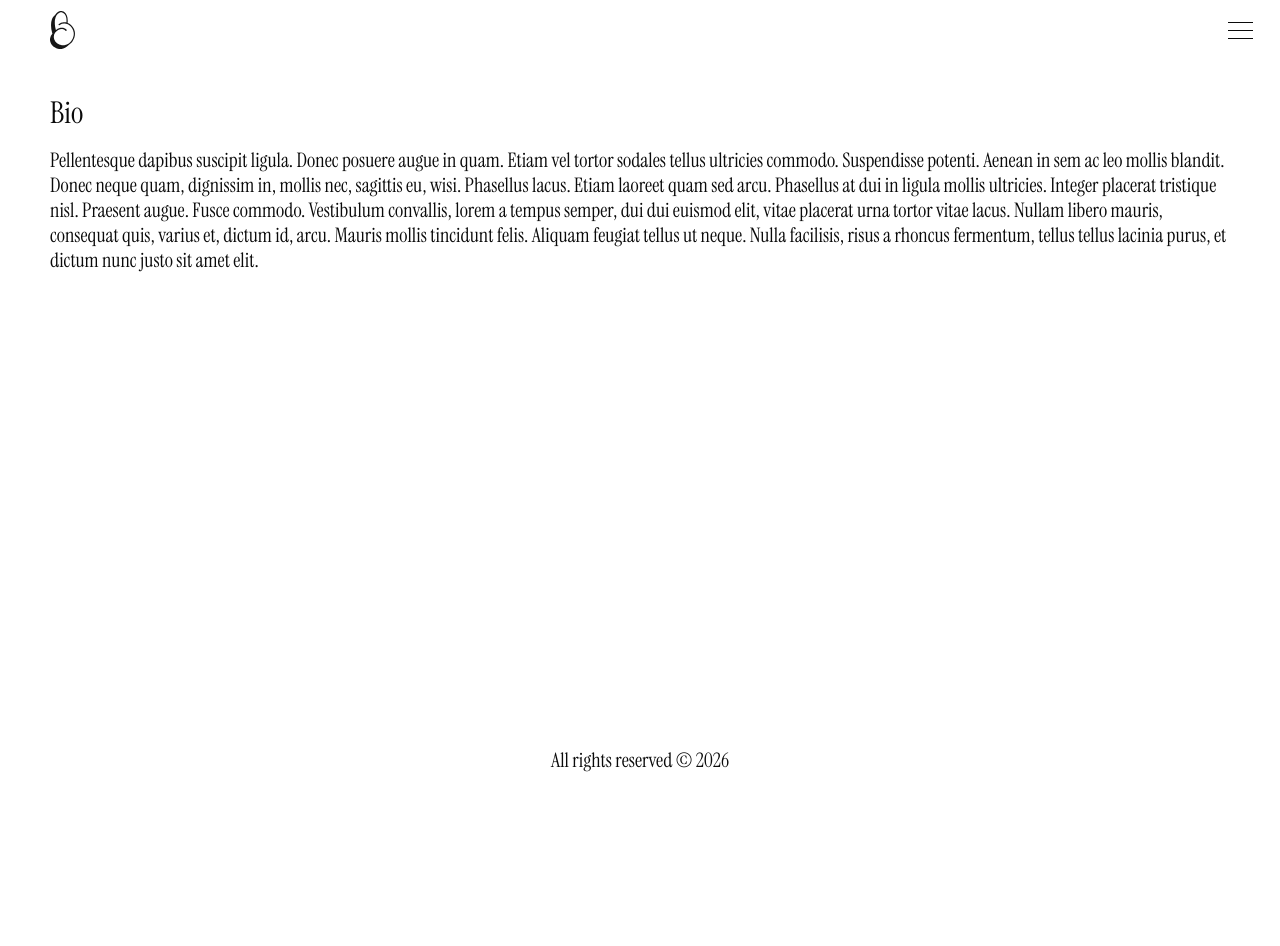
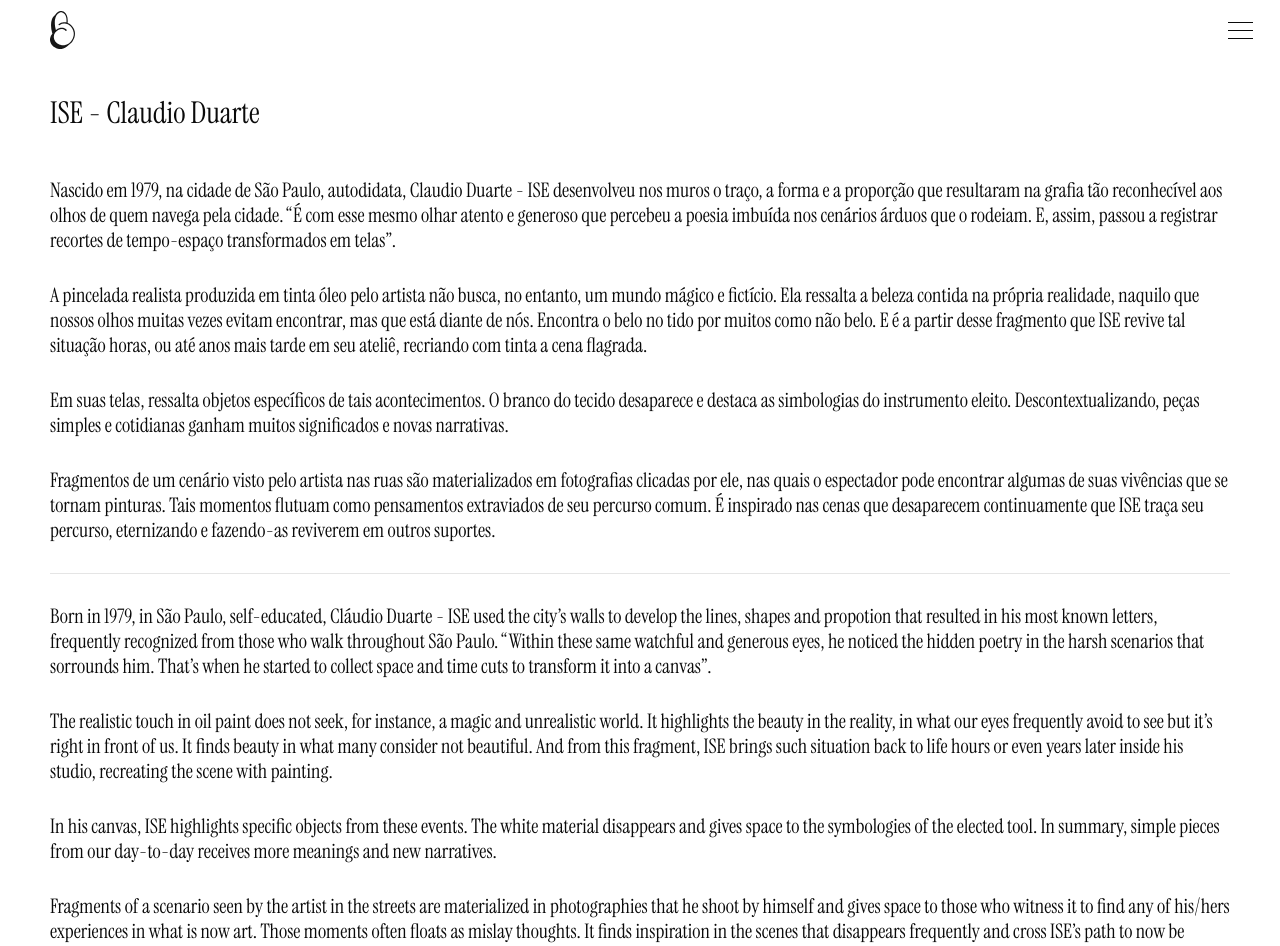
Before and after one commit to zerinoid/iseclaudio-front, a Next.js app: page /bio in a window 1280 px wide. Shown: the top 946 px of the page. Before the commit the page ends 800 px from the top, so only its background shows below. Built offline with nearby package versions, Linux system fonts and the light colour scheme.

Commit message:
feat: bio text hardcoded; migrated from older portal

```diff
--- a/src/app/bio/page.tsx
+++ b/src/app/bio/page.tsx
@@ -1,20 +1,84 @@
+import Image from 'next/image'
+
 export default function Bio() {
   return (
     <section className="pt-10">
-      <h1 className="text-5xl mb-8">Bio</h1>
-      <p>
-        Pellentesque dapibus suscipit ligula. Donec posuere augue in quam. Etiam
-        vel tortor sodales tellus ultricies commodo. Suspendisse potenti. Aenean
-        in sem ac leo mollis blandit. Donec neque quam, dignissim in, mollis
-        nec, sagittis eu, wisi. Phasellus lacus. Etiam laoreet quam sed arcu.
-        Phasellus at dui in ligula mollis ultricies. Integer placerat tristique
-        nisl. Praesent augue. Fusce commodo. Vestibulum convallis, lorem a
-        tempus semper, dui dui euismod elit, vitae placerat urna tortor vitae
-        lacus. Nullam libero mauris, consequat quis, varius et, dictum id, arcu.
-        Mauris mollis tincidunt felis. Aliquam feugiat tellus ut neque. Nulla
-        facilisis, risus a rhoncus fermentum, tellus tellus lacinia purus, et
-        dictum nunc justo sit amet elit.
+      <h1 className="text-5xl mb-20">ISE - Claudio Duarte</h1>
+      <p className="mb-12">
+        Nascido em 1979, na cidade de São Paulo, autodidata, Claudio Duarte -
+        ISE desenvolveu nos muros o traço, a forma e a proporção que resultaram
+        na grafia tão reconhecível aos olhos de quem navega pela cidade. “É com
+        esse mesmo olhar atento e generoso que percebeu a poesia imbuída nos
+        cenários árduos que o rodeiam. E, assim, passou a registrar recortes de
+        tempo-espaço transformados em telas”.
       </p>
+      <p className="mb-12">
+        A pincelada realista produzida em tinta óleo pelo artista não busca, no
+        entanto, um mundo mágico e fictício. Ela ressalta a beleza contida na
+        própria realidade, naquilo que nossos olhos muitas vezes evitam
+        encontrar, mas que está diante de nós. Encontra o belo no tido por
+        muitos como não belo. E é a partir desse fragmento que ISE revive tal
+        situação horas, ou até anos mais tarde em seu ateliê, recriando com
+        tinta a cena flagrada.
+      </p>
+      <p className="mb-12">
+        Em suas telas, ressalta objetos específicos de tais acontecimentos. O
+        branco do tecido desaparece e destaca as simbologias do instrumento
+        eleito. Descontextualizando, peças simples e cotidianas ganham muitos
+        significados e novas narrativas.
+      </p>
+      <p className="mb-12">
+        Fragmentos de um cenário visto pelo artista nas ruas são materializados
+        em fotografias clicadas por ele, nas quais o espectador pode encontrar
+        algumas de suas vivências que se tornam pinturas. Tais momentos flutuam
+        como pensamentos extraviados de seu percurso comum. É inspirado nas
+        cenas que desaparecem continuamente que ISE traça seu percurso,
+        eternizando e fazendo-as reviverem em outros suportes.
+      </p>
+      <hr className="mb-12" />
+      <p className="mb-12">
+        Born in 1979, in São Paulo, self-educated, Cláudio Duarte - ISE used the
+        city’s walls to develop the lines, shapes and propotion that resulted in
+        his most known letters, frequently recognized from those who walk
+        throughout São Paulo. “Within these same watchful and generous eyes, he
+        noticed the hidden poetry in the harsh scenarios that sorrounds him.
+        That’s when he started to collect space and time cuts to transform it
+        into a canvas”.
+      </p>
+
+      <p className="mb-12">
+        The realistic touch in oil paint does not seek, for instance, a magic
+        and unrealistic world. It highlights the beauty in the reality, in what
+        our eyes frequently avoid to see but it’s right in front of us. It finds
+        beauty in what many consider not beautiful. And from this fragment, ISE
+        brings such situation back to life hours or even years later inside his
+        studio, recreating the scene with painting.
+      </p>
+
+      <p className="mb-12">
+        In his canvas, ISE highlights specific objects from these events. The
+        white material disappears and gives space to the symbologies of the
+        elected tool. In summary, simple pieces from our day-to-day receives
+        more meanings and new narratives.
+      </p>
+
+      <p className="mb-12">
+        Fragments of a scenario seen by the artist in the streets are
+        materialized in photographies that he shoot by himself and gives space
+        to those who witness it to find any of his/hers experiences in what is
+        now art. Those moments often floats as mislay thoughts. It finds
+        inspiration in the scenes that disappears frequently and cross ISE’s
+        path to now be perpetuated by the artist.
+      </p>
+      <div className="h-[126px] md:h-[302px] w-full overflow-hidden relative">
+        <Image
+          className="object-cover"
+          src="/bio.webp"
+          alt="obra"
+          fill
+          sizes="(max-width: 768px) 100vw, (max-width: 1200px) 50vw"
+        />
+      </div>
     </section>
   )
 }
```
Also changed, not shown: public/bio.webp (added).
